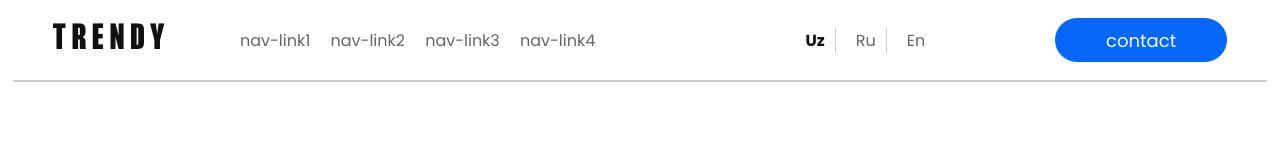
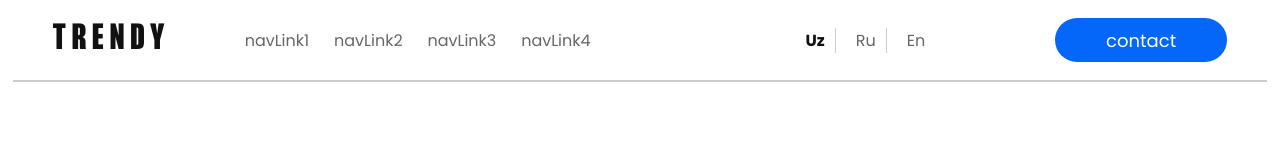
Before and after one commit to azamjonbro/trendy, a React (Vite) app: page / in a window 1280 px wide. Shown: the top 141 px of the page. Built offline with nearby package versions, Linux system fonts and the light colour scheme; no server answers.

Commit message:
nega bunaqa

```diff
--- a/src/components/Navbar/index.jsx
+++ b/src/components/Navbar/index.jsx
@@ -33,16 +33,16 @@ function index() {
 
           <div className="nav-linkbar">
             <a href="#" className="nav-linkbar-link">
-              {t("nav-link1")}
+              {t("navLink1")}
             </a>
             <a href="" className="nav-linkbar-link">
-              {t("nav-link2")}
+              {t("navLink2")}
             </a>
             <a href="" className="nav-linkbar-link">
-              {t("nav-link3")}
+              {t("navLink3")}
             </a>
             <a href="" className="nav-linkbar-link">
-              {t("nav-link4")}
+              {t("navLink4")}
             </a>
           </div>
 
```
Also changed, not shown: public/assets/locales/en/translation.json (+4 -4 lines), public/assets/locales/ru/translation.json (+4 -4 lines), public/assets/locales/uz/translation.json (+4 -4 lines).
